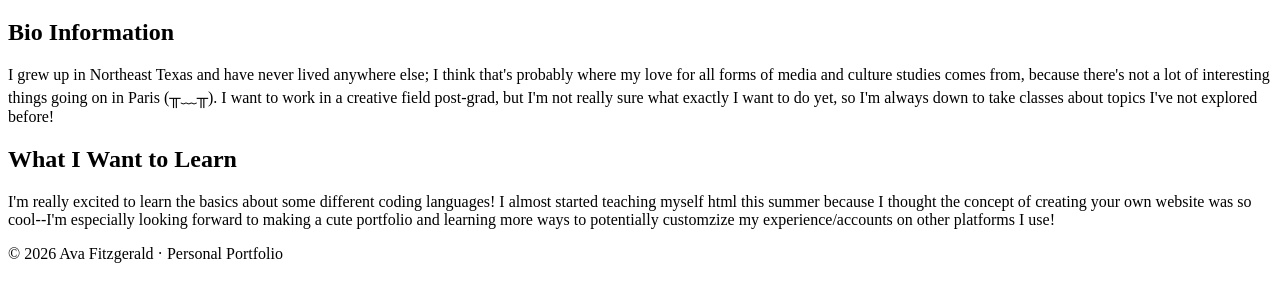
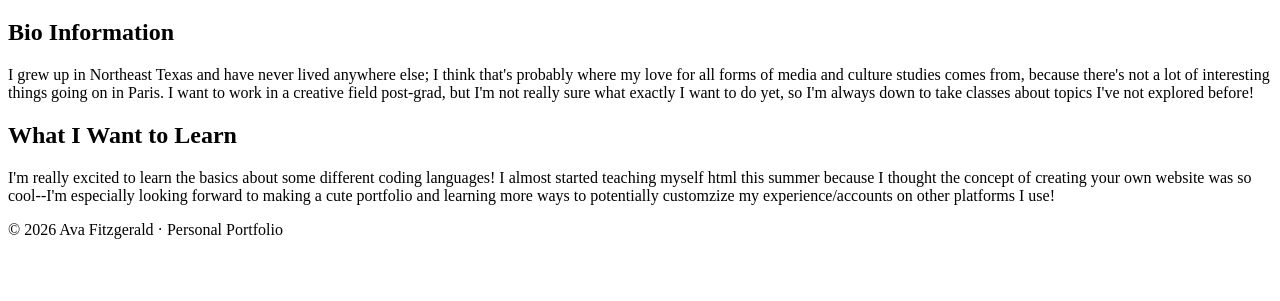
Before and after one commit to aefitzgeraldtcu/portfolio-aefitzgerald, a plain HTML site: page about.html in a window 1280 px wide. Shown: the part 87-388 px from the top of the page. Drawn offline with Linux system fonts and the light colour scheme.

Commit message:
removed character from about.html

```diff
--- a/about.html
+++ b/about.html
@@ -21,7 +21,7 @@
             <h2>Bio Information</h2>
             <p>I grew up in Northeast Texas and have never lived anywhere else; I think that's probably
                 where my love for all forms of media and culture studies comes from, because there's
-                not a lot of interesting things going on in Paris (╥﹏╥). I want to work in a creative field
+                not a lot of interesting things going on in Paris. I want to work in a creative field
                 post-grad, but I'm not really sure what exactly I want to do yet, so I'm always down to take
                 classes about topics I've not explored before!</p>
         </section>
```
